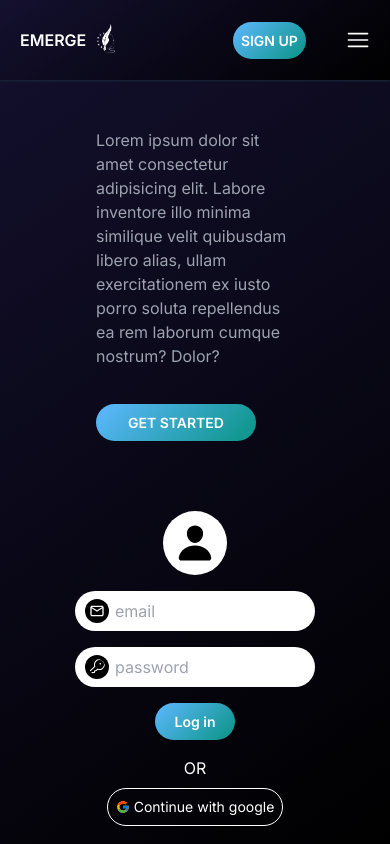
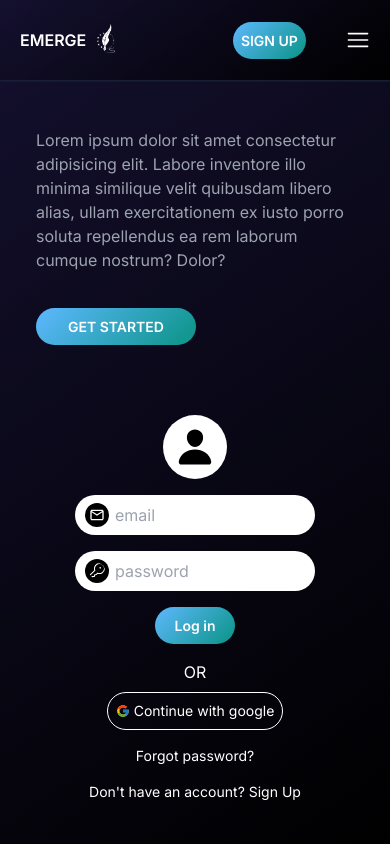
Before and after one commit to ShiwaliKarn/emerge, a Next.js app: page /sign-up in a window 390 px wide. Shown: the top 844 px of the page. Built offline with nearby package versions, Linux system fonts and the light colour scheme; no server answers.

Commit message:
adjust padding

```diff
--- a/app/(Pages)/about/page.jsx
+++ b/app/(Pages)/about/page.jsx
@@ -1,6 +1,6 @@
 const About = () => {
   return (
-    <div className="container text-gray-400 pt-24 fade">
+    <div className="container text-gray-400 pt-24 fade p-3">
       EMERGE Poetry was founded in the year 2020 on the 24th day of June. The
       club was an initiative to bring together, like minded people that enjoyed
       similar appreciation for the spoken art form. The club soon grew to be one
--- a/app/(Pages)/sign-up/page.jsx
+++ b/app/(Pages)/sign-up/page.jsx
@@ -82,8 +82,8 @@ const SignUp = () => {
   };
 
   return (
-    <section className="flex flex-col sm:flex-row pt-32 container px-24 sm:gap-[200px] gap-[70px] fade">
-      <div className="flex gap-9 flex-col justify-center">
+    <section className="flex flex-col sm:flex-row pt-32 container  lg:gap-[200px] gap-[70px] fade">
+      <div className="flex gap-9 flex-col justify-center md:px-24 px-9">
         <p className="text-gray-400">
           Lorem ipsum dolor sit amet consectetur adipisicing elit. Labore
           inventore illo minima similique velit quibusdam libero alias, ullam
@@ -93,7 +93,7 @@ const SignUp = () => {
 
         <button className="button-gradient w-40 uppercase">Get Started</button>
       </div>
-      <div className="flex items-center flex-col gap-4">
+      <div className="flex items-center flex-col gap-4 px-24">
         <div className="rounded-full p-3 h-16 w-16 bg-white flex justify-center items-center">
           <IoPerson className="text-6xl" />
         </div>
```
